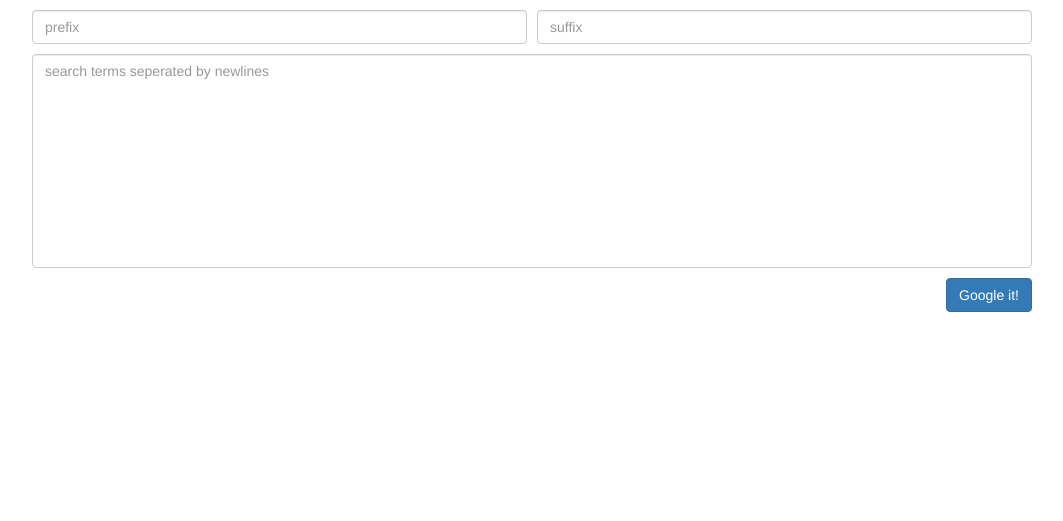
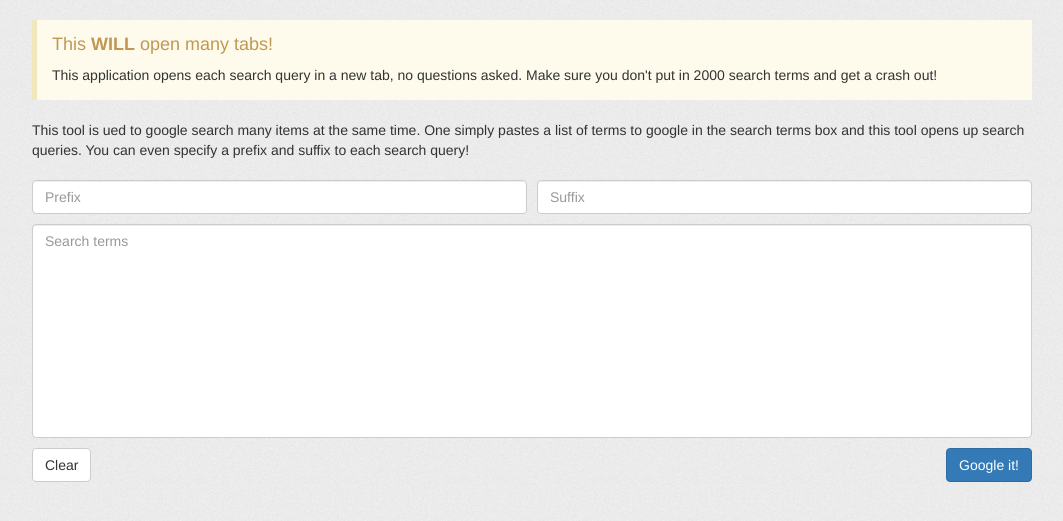
Before and after one commit to RX14/rx14.co.uk, a PHP site: page /batchsearch.html in a window 1280 px wide. Shown: the top 521 px of the page, without its empty margins (108-1171 px from the left). Run offline with PHP 8.4, Linux system fonts and the light colour scheme; some libraries are stand-ins or nearby versions.

Commit message:
More things.
I did things... Not sure QUITE what but hey this is what i can remember:
Added background
Improved formatting
Added clear button
Added callouts
Added tabs warning
Improved JS warning.

```diff
--- a/assets/css/batchsearch.css
+++ b/assets/css/batchsearch.css
@@ -3,10 +3,7 @@ BODY {
     width: calc(100% - 20px);
     max-width: 1000px;
     transform: translate(-50%, 0);
-}
-
-U {
-    color: red;
+    background: URL(/assets/img/background.png);
 }
 
 TEXTAREA {
@@ -34,3 +31,50 @@ TEXTAREA {
 #main {
     float: left;
 }
+
+#warningBar {
+    height: 20px;
+    background-color: #FF0000;
+    margin-top: 0px
+    text-align: center;
+}
+
+/* Callouts from the bootstrap website.*/
+
+.bs-callout {
+margin: 20px 0;
+padding: 15px 30px 15px 15px;
+border-left: 5px solid #eee;
+}
+.bs-callout h4 {
+margin-top: 0;
+}
+.bs-callout p:last-child {
+margin-bottom: 0;
+}
+.bs-callout code,
+.bs-callout .highlight {
+background-color: #fff;
+}
+.bs-callout-danger {
+background-color: #fcf2f2;
+border-color: #dFb5b4;
+}
+.bs-callout-warning {
+background-color: #fefbed;
+border-color: #f1e7bc;
+}
+.bs-callout-info {
+background-color: #f0f7fd;
+border-color: #d0e3f0;
+}
+.bs-callout-danger h4 {
+color: #B94A48;
+}
+.bs-callout-warning h4 {
+color: #C09853;
+}
+.bs-callout-info h4 {
+color: #3A87AD;
+}
+/* END Callouts from the bootstrap website.*/
--- a/batchsearch.html
+++ b/batchsearch.html
@@ -1,45 +1,66 @@
 <!DOCTYPE html>
-<html lang="en" manifest="assets/manifest/batchsearch.appcache">
+<html lang="en" manifest="assets/manifest/batchsearch.appcache" >
   <head>
     <meta http-equiv="content-type" content="text/html; charset=UTF-8">
     <title>Batch google search</title>
 
     <!-- Latest compiled and minified CSS -->
-  <link href="//netdna.bootstrapcdn.com/bootstrap/3.1.1/css/bootstrap.min.css" rel="stylesheet">
+    <link href="http://netdna.bootstrapcdn.com/bootstrap/3.1.1/css/bootstrap.min.css" rel="stylesheet">
 
     <link href="assets/css/batchsearch.css" rel="stylesheet">
 
   </head>
 
   <body>
-  <noscript>You <u>CANNOT</u> use this site without JavaScript. Here are the <a href="http://www.enable-javascript.com/" target="_blank">
- instructions how to enable JavaScript in your web browser</a>.</noscript>
-<input id="prefix" placeholder="prefix" class="form-control margins" type="text">
-<input id="suffix" placeholder="suffix" class="form-control margins" type="text">
-<textarea class="form-control margins" id="main" name="input" placeholder="search terms seperated by newlines" rows="10"></textarea>
+    <noscript>
+      <div class="bs-callout bs-callout-danger">
+        <h4>You <b>CANNOT</b> use this site without JavaScript.</h4>
+        <p>Here are the <a href="http://www.enable-javascript.com/" target="_blank"> instructions how to enable JavaScript in your web browser</a>.</p>
+      </div>
+    </noscript>
+
+    <div class="bs-callout bs-callout-warning">
+      <h4>This <b>WILL</b> open many tabs!</h4>
+      <p>This application opens each search query in a new tab, no questions asked.
+      Make sure you don't put in 2000 search terms and get a crash out!</p>
+    </div>
+
+    <p>This tool is ued to google search many items at the same time. One simply pastes a list of terms to google in the search terms box
+    and this tool opens up search queries. You can even specify a prefix and suffix to each search query!</p>
+
+    <!-- Main form! -->
+    <input id="prefix" placeholder="Prefix" class="form-control margins" type="text">
+    <input id="suffix" placeholder="Suffix" class="form-control margins" type="text">
+    <textarea class="form-control margins" id="main" name="input" placeholder="Search terms" rows="10"></textarea>
+    <button type="button" id="clear" name="Clear" class="btn btn-default margins" onclick="clr()">Clear</button>
     <button type="button" id="go" name="GO" class="btn btn-primary margins" onclick="go()">Google it!</button>
 
-
-
     <script type='text/javascript'>
-function go() {
+      function go()
+      {
           var o = document.getElementById("main").value.split("\n");
           var prefix = document.getElementById("prefix").value;
           var suffix = document.getElementById("suffix").value;
-    o.forEach(function (entry) {
-        if (entry !== "") {
+
+          o.forEach(function (entry)
+          {
+              if (entry !== "")
+              {
                   var conc = prefix + " " + entry + " " + suffix;
                   var formatted = encodeURIComponent(conc);
                   var url = "https://google.com/search?q=" + formatted;
-            console.log(url);
+                  console.log("BatchSearch is opening \"" + url + "\" in a new tab...");
                   window.open(url, '_blank');
               }
           });
       }
+
+      function clr()
+      {
+          document.getElementById("main").value = "";
+          document.getElementById("prefix").value = "";
+          document.getElementById("suffix").value = "";
+      }
     </script>
-
-
   </body>
-
-
 </html>
```
Also changed, not shown: 1 other file. Lines whose indentation alone changed are shown as unchanged.
